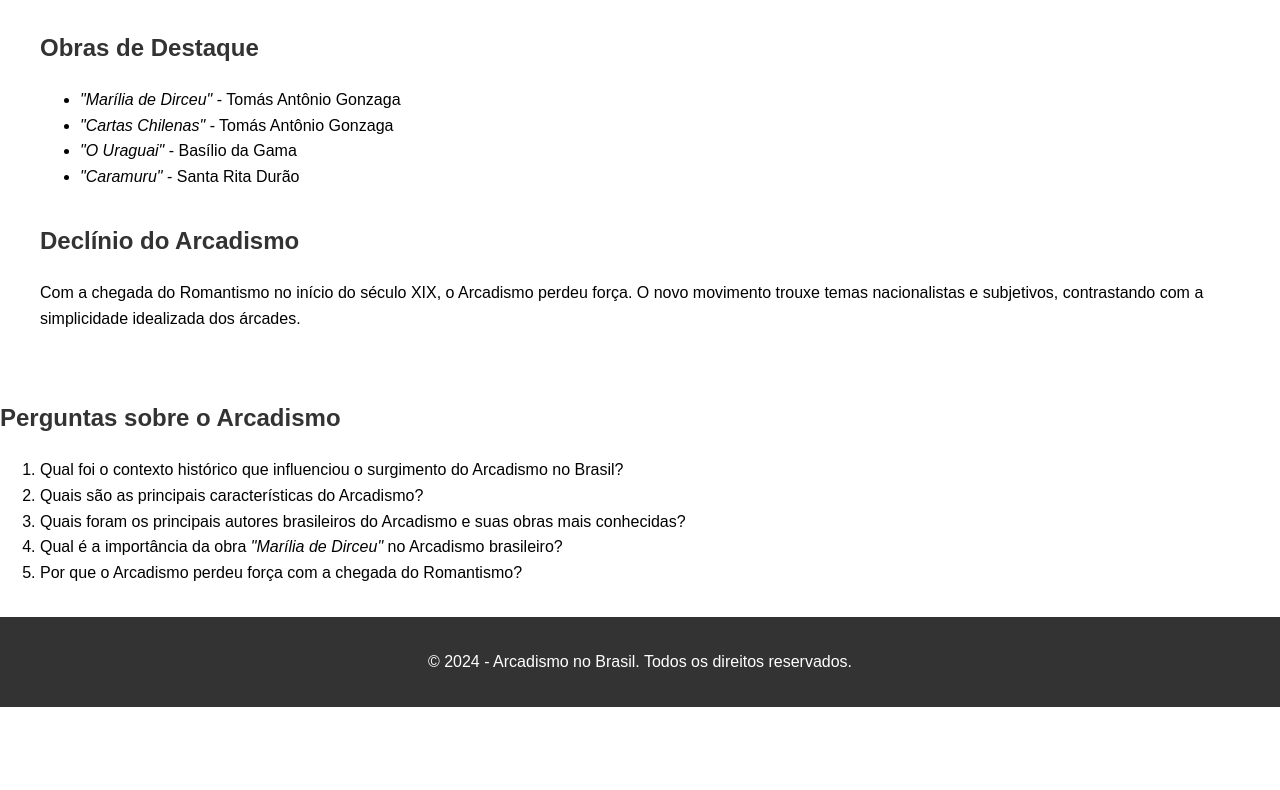
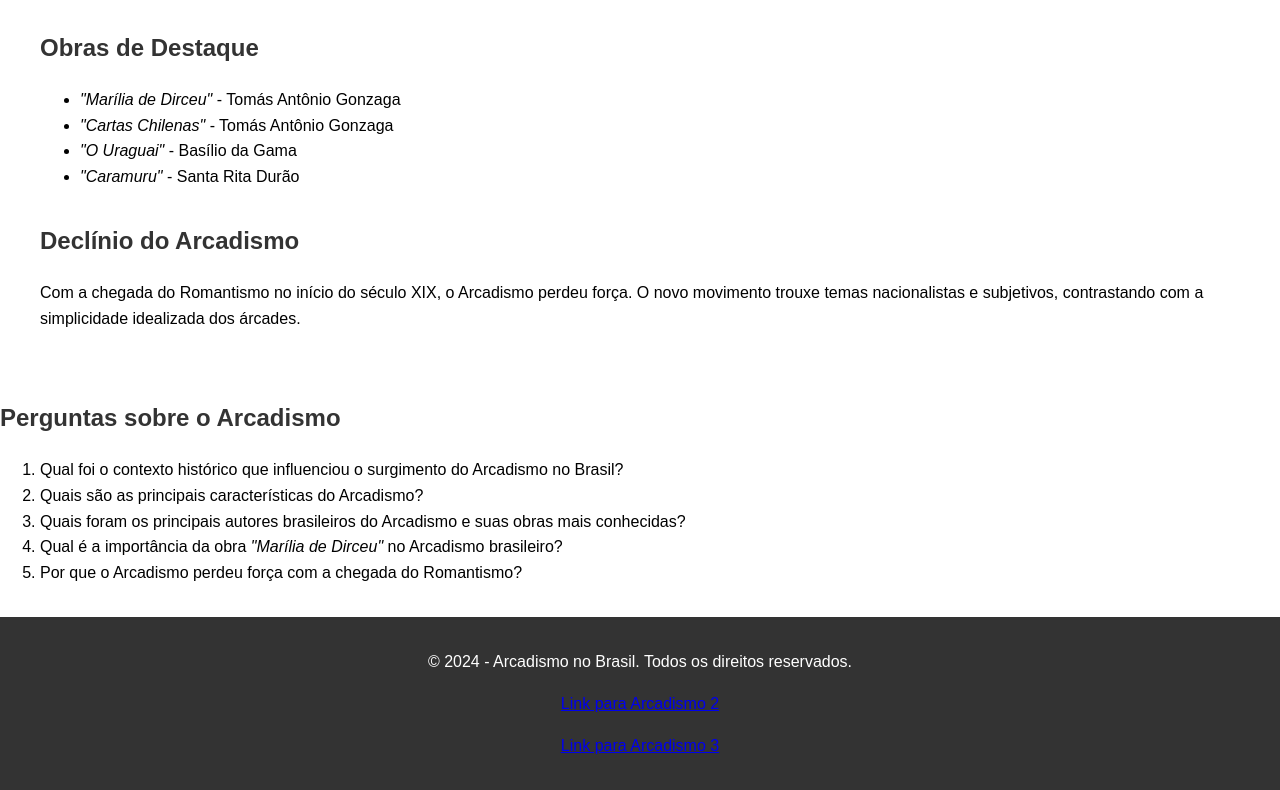
Before and after one commit to GabrielCamposDev-code/arcadismo.github.io, a plain HTML site: page index.html in a window 1280 px wide. Shown: the part 711-1501 px from the top of the page. Before the commit the page ends 1418 px from the top, so only its background shows below. Drawn offline with Linux system fonts and the light colour scheme.

Commit message:
Update index.html

```diff
--- a/index.html
+++ b/index.html
@@ -109,7 +109,9 @@
 </section>
 
 <footer>
-<p>&copy; 2024 - Arcadismo no Brasil. Todos os direitos reservados.</p>
+    <p>&copy; 2024 - Arcadismo no Brasil. Todos os direitos reservados.</p>
+    <p><a href="https://gabrielcamposdev-code.github.io/arcadismo2.github.io/" target="_blank">Link para Arcadismo 2</a></p>
+    <p><a href="https://gabrielcamposdev-code.github.io/arcadismo3.github.io/" target="_blank">Link para Arcadismo 3</a></p>
 </footer>
 
 </body>
```
